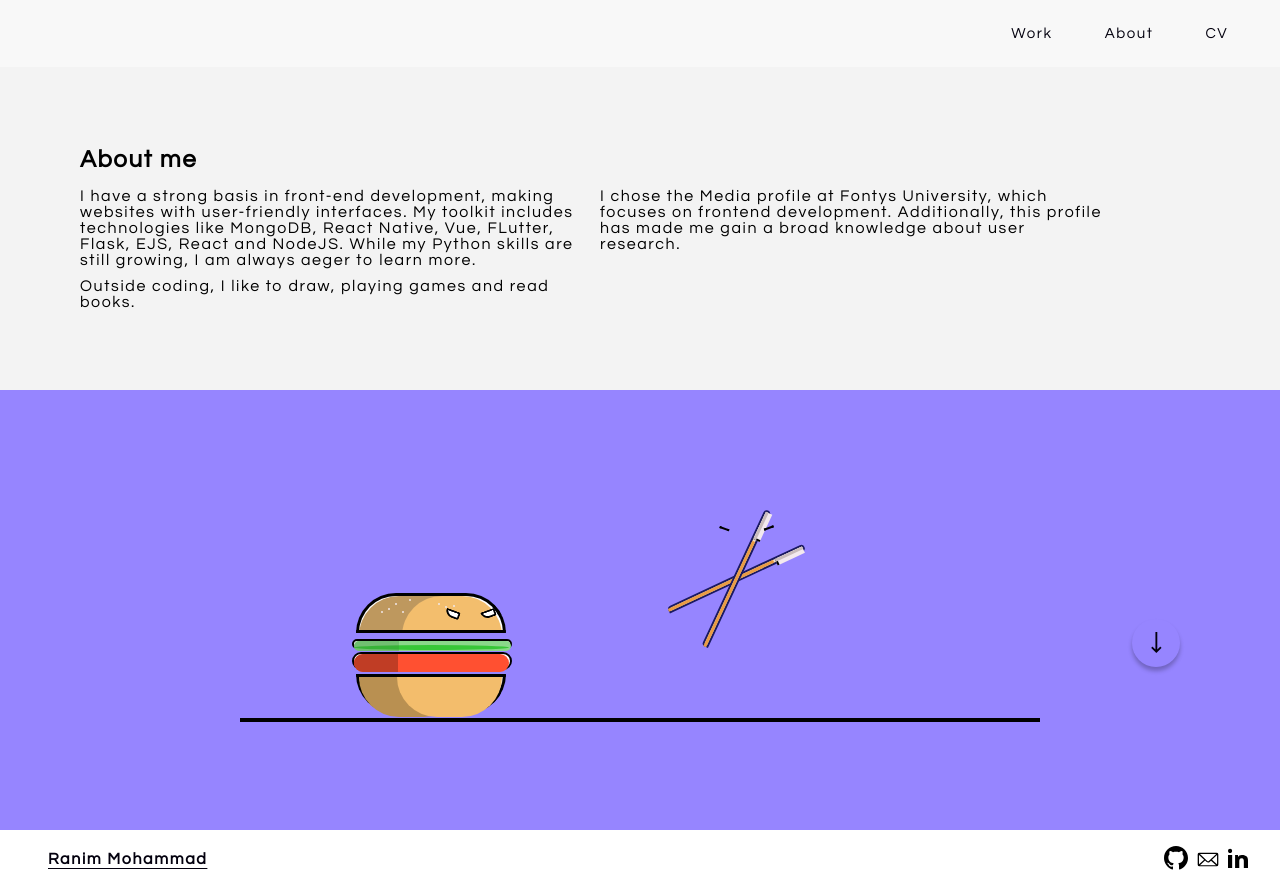
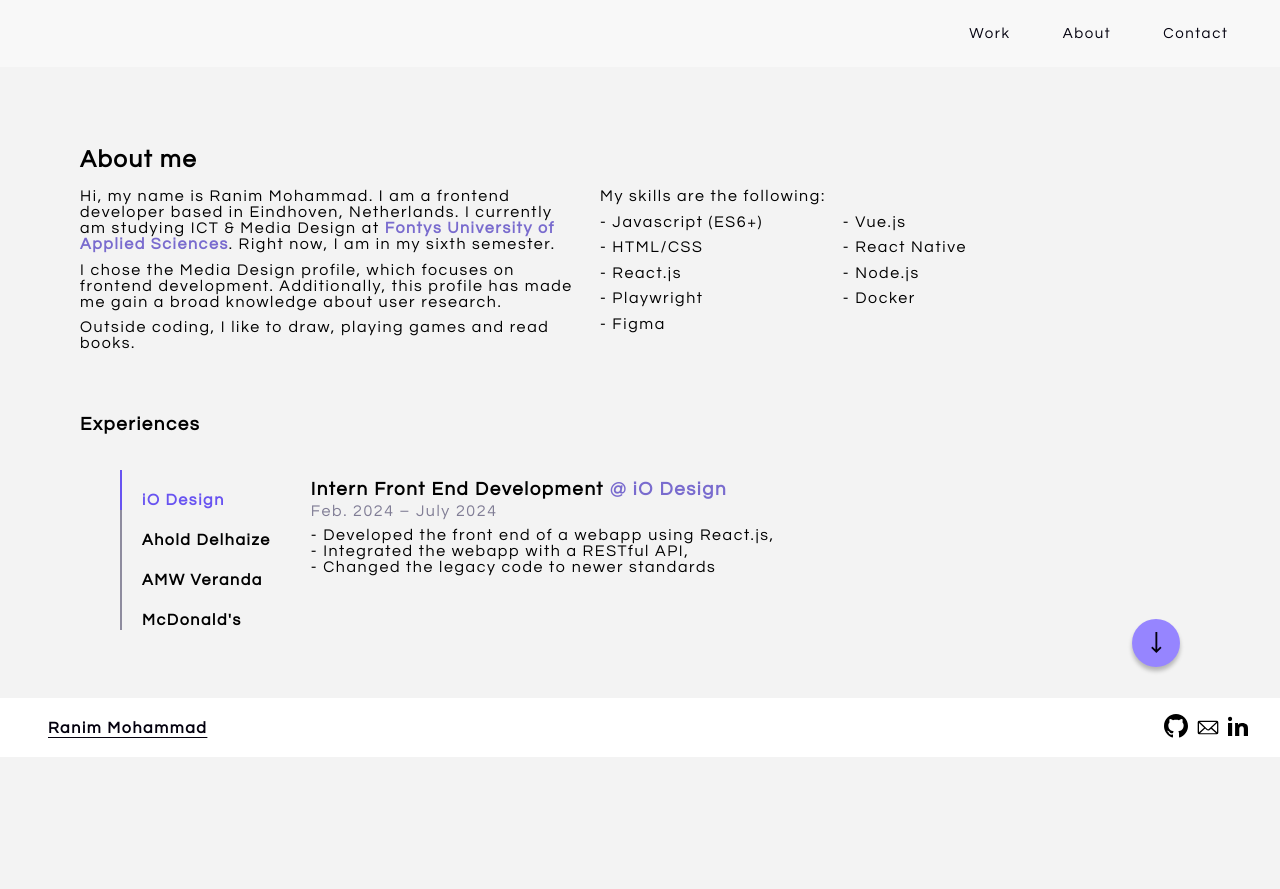
Before and after one commit to ranimxm/internship-portfolio, a Vue app: page /About in a window 1280 px wide. After the commit the page ends 800 px from the top, so only its background shows below. Built offline with nearby package versions, Linux system fonts and the light colour scheme.

Commit message:
feat: Add Contact page and update navigation and update about page

```diff
--- a/src/components/AppHeader.vue
+++ b/src/components/AppHeader.vue
@@ -44,7 +44,7 @@ export default {
             <router-link to="/about" @click="toggleMenu">About</router-link>
           </li>
           <li>
-            <a href="/files/CV Ranim.pdf" target="_blank">CV</a>
+            <router-link to="/contact" @click="toggleMenu">Contact</router-link>
           </li>
         </ul>
       </div>
--- a/src/components/FooterDown.vue
+++ b/src/components/FooterDown.vue
@@ -23,3 +23,9 @@ import LinkedInIcon from "./icons/IconLinkedIn.vue";
     </div>
   </footer>
 </template>
+
+<style scoped>
+.footer {
+  position: relative;
+}
+</style>
--- /dev/null
+++ b/src/components/JobsTabs.vue
@@ -0,0 +1,231 @@
+<script lang="ts">
+export default {
+  data() {
+    return {
+      activeTab: 0,
+      tabs: [
+        {
+          name: "iO Design",
+          rolePrefix: "Intern Front End Development",
+          companyName: "iO Design",
+          companyUrl: "https://www.iodigital.com",
+          period: "Feb. 2024 – July 2024",
+          tasks: [
+            "Developed the front end of a webapp using React.js,",
+            "Integrated the webapp with a RESTful API,",
+            "Changed the legacy code to newer standards"
+          ]
+        },
+        {
+          name: "Ahold Delhaize",
+          roles: [
+            {
+              role: "Senior B",
+              period: "Nov. 2023 – present",
+              tasks: [
+                "Leading a team in the bakery department,",
+                "Overseeing the production of breads and pastries,",
+                "Ensuring the quality of products meets the company's standards"
+              ]
+            },
+            {
+              role: "Bakery",
+              period: "May 2022 – Oct. 2023",
+              tasks: []
+            },
+            {
+              role: "Cashier and Stock Clerk",
+              period: "Mar. 2017 – Jan. 2020",
+              tasks: []
+            }
+          ],
+          companyName: "Ahold Delhaize",
+          companyUrl: "https://www.ah.nl"
+        },
+        {
+          name: "AMW Veranda",
+          rolePrefix: "Freelance Web Development",
+          companyName: "AMW Veranda",
+          companyUrl: "https://www.amwveranda.nl",
+          period: "Dec. 2022 – Mar. 2023",
+          tasks: [
+            "Responsible for creating the backend;",
+            "Contributed to the design of the user interface and its research."
+          ]
+        },
+        {
+          name: "McDonald's",
+          rolePrefix: "All-rounder",
+          companyName: "McDonald's",
+          companyUrl: "https://www.mcdonalds.com",
+          period: "Jan. 2020 – May 2022",
+          tasks: ["preparing food,", "serving customers,", "operating the cash register"]
+        }
+      ]
+    };
+  },
+  computed: {
+    indicatorStyle() {
+      if (window.innerWidth <= 768) {
+        const activeTabElement = document.querySelectorAll(".tab-title")[this.activeTab];
+        const tabWidth = activeTabElement ? (activeTabElement as HTMLElement).offsetWidth : 0;
+        const tabLeft = activeTabElement ? (activeTabElement as HTMLElement).offsetLeft : 0;
+        return {
+          left: `${tabLeft}px`,
+          width: `${tabWidth}px`
+        };
+      } else {
+        return {
+          top: `${this.activeTab * 45}px`
+        };
+      }
+    }
+  }
+};
+</script>
+
+<template>
+  <div class="vertical-tabs">
+    <div class="tab-titles">
+      <div
+        v-for="(tab, index) in tabs"
+        :key="index"
+        :class="{ active: activeTab === index }"
+        @click="activeTab = index"
+        class="tab-title"
+      >
+        {{ tab.name }}
+      </div>
+      <div class="active-indicator" :style="indicatorStyle"></div>
+    </div>
+    <div class="tab-content">
+      <div v-for="(tab, index) in tabs" :key="index" v-show="activeTab === index">
+        <div v-if="tab.roles">
+          <div v-for="(role, roleIndex) in tab.roles" :key="roleIndex">
+            <h3 style="padding-top: 0.5em">
+              {{ role.role }}
+              <span style="color: #796bce">
+                @ {{ " " }}
+                <a :href="tab.companyUrl" target="_blank" class="link">
+                  {{ tab.companyName }}
+                </a></span
+              >
+            </h3>
+            <p class="tab-period">{{ role.period }}</p>
+            <ul>
+              <li v-for="(task, i) in role.tasks" :key="i">- {{ task }}</li>
+            </ul>
+          </div>
+        </div>
+
+        <div v-else>
+          <h3>
+            {{ tab.rolePrefix }}
+            <span style="color: #796bce">
+              @ {{ " " }}
+              <a :href="tab.companyUrl" target="_blank" class="link">
+                {{ tab.companyName }}
+              </a>
+            </span>
+          </h3>
+          <p class="tab-period">{{ tab.period }}</p>
+          <ul>
+            <li v-for="(task, i) in tab.tasks" :key="i">- {{ task }}</li>
+          </ul>
+        </div>
+      </div>
+    </div>
+  </div>
+</template>
+
+<style scoped>
+.vertical-tabs {
+  display: flex;
+  padding: 20px;
+  border-radius: 8px;
+  width: 100%;
+  flex-direction: row;
+}
+
+.tab-period {
+  color: rgb(128, 125, 149);
+  padding-top: 0.25em;
+  padding-bottom: 0.5em;
+}
+
+.tab-titles {
+  position: relative;
+  display: flex;
+  flex-direction: column;
+  margin-left: 20px;
+  border-left: 2px solid rgb(142, 139, 158);
+}
+
+.tab-title {
+  padding: 10px 20px;
+  cursor: pointer;
+  font-weight: bold;
+  height: 40px;
+  line-height: 40px;
+  position: relative;
+  z-index: 1;
+  transition: color 0.3s ease;
+}
+
+.tab-title:hover {
+  color: #6853f1;
+}
+
+.tab-title.active {
+  color: #6853f1;
+}
+
+.active-indicator {
+  position: absolute;
+  width: 2.6px;
+  height: 40px;
+  background-color: #6853f1;
+  left: -2.4px;
+  top: 0;
+  transition: top 0.3s ease;
+  z-index: 2;
+}
+
+.tab-content {
+  flex: 1;
+  padding: 10px 20px;
+}
+
+@media (max-width: 768px) {
+  .vertical-tabs {
+    flex-direction: column;
+  }
+
+  .tab-titles {
+    flex-direction: row;
+    margin-left: 0;
+    overflow-y: scroll;
+    border-left: none;
+    border-bottom: 2px solid rgb(142, 139, 158);
+  }
+
+  .tab-title {
+    flex: 1;
+    padding: 10px;
+    height: auto;
+    line-height: normal;
+    text-align: center;
+  }
+
+  .active-indicator {
+    height: 2px;
+    width: 100%;
+    left: 0;
+    bottom: -1.8px;
+    top: auto;
+    transition:
+      left 0.3s ease,
+      width 0.3s ease;
+  }
+}
+</style>
--- a/src/styles/style.scss
+++ b/src/styles/style.scss
@@ -168,6 +168,30 @@ body {
   flex-direction: row;
   justify-content: space-between;
   align-items: center;
+}
+.link {
+  font-weight: 700;
+  cursor: pointer;
+  color: #796bce;
+  position: relative;
+  padding-bottom: 3px;
+  text-decoration: none;
+}
+
+.link::after {
+  content: "";
+  width: 0%;
+  height: 2px;
+  border-radius: 99px;
+  background-color: #6853f1;
+  position: absolute;
+  bottom: 0;
+  left: 0;
+  transition: width 0.3s ease;
+}
+
+.link:hover::after {
+  width: 100%;
 }
 
 .nav {
--- a/src/util/pages.ts
+++ b/src/util/pages.ts
@@ -42,6 +42,11 @@ export const routes = [
     component: () => import("../views/project-items/TodoView.vue")
   },
   {
+    path: "/Contact",
+    name: "Contact",
+    component: () => import("../views/ContactView.vue")
+  },
+  {
     path: "/:pathMatch(.*)*",
     name: "Page not found",
     component: () => import("../components/PageNotFound.vue")
--- a/src/views/AboutView.vue
+++ b/src/views/AboutView.vue
@@ -1,13 +1,6 @@
-<script lang="ts">
-import LoadingScreen from "../components/LoadingScreen.vue";
-import BurgerAnimation from "../components/BurgerAnimation.vue";
-
-export default {
-  components: {
-    LoadingScreen,
-    BurgerAnimation
-  }
-};
+<script setup lang="ts">
+import LoadingScreen from "@/components/LoadingScreen.vue";
+import JobsTabs from "@/components/JobsTabs.vue";
 </script>
 
 <template>
@@ -19,35 +12,46 @@ export default {
       <div class="container">
         <div class="left">
           <p>
-            I have a strong basis in front-end development, making websites with user-friendly
-            interfaces. My toolkit includes technologies like MongoDB, React Native, Vue, FLutter,
-            Flask, EJS, React and NodeJS. While my Python skills are still growing, I am always
-            aeger to learn more.
+            Hi, my name is Ranim Mohammad. I am a frontend developer based in Eindhoven,
+            Netherlands. I currently am studying ICT & Media Design at
+            <a link="https://www.fontys.nl/Home.htm" target="_blank" class="link"
+              >Fontys University of Applied Sciences</a
+            >. Right now, I am in my sixth semester.
+          </p>
+          <p>
+            I chose the Media Design profile, which focuses on frontend development. Additionally,
+            this profile has made me gain a broad knowledge about user research.
           </p>
           <p>Outside coding, I like to draw, playing games and read books.</p>
         </div>
         <div class="right">
-          <p>
-            I chose the Media profile at Fontys University, which focuses on frontend development.
-            Additionally, this profile has made me gain a broad knowledge about user research.
-          </p>
+          <p>My skills are the following:</p>
+          <div class="container">
+            <ul class="left">
+              <li>- Javascript (ES6+)</li>
+              <li>- HTML/CSS</li>
+              <li>- React.js</li>
+              <li>- Playwright</li>
+              <li>- Figma</li>
+            </ul>
+            <ul class="right">
+              <li>- Vue.js</li>
+              <li>- React Native</li>
+              <li>- Node.js</li>
+              <li>- Docker</li>
+            </ul>
+          </div>
         </div>
       </div>
     </div>
+    <div class="about" style="padding-bottom: 0">
+      <h3>Experiences</h3>
+      <JobsTabs />
+    </div>
   </section>
-
-  <div class="bottomg">
-    <BurgerAnimation />
-  </div>
 </template>
 
 <style scoped>
-.bottomg {
-  height: 55vh;
-  background-color: #9685ff;
-  width: 100%;
-}
-
 .about-container {
   display: flex;
   align-items: center;
--- /dev/null
+++ b/src/views/ContactView.vue
@@ -0,0 +1,116 @@
+<script setup lang="ts">
+import LoadingScreen from "@/components/LoadingScreen.vue";
+import GitHubIcon from "../components/icons/IconGitHub.vue";
+import EmailIcon from "../components/icons/IconMail.vue";
+import LinkedInIcon from "../components/icons/IconLinkedIn.vue";
+import BurgerAnimation from "@/components/BurgerAnimation.vue";
+</script>
+
+<template>
+  <LoadingScreen />
+
+  <section class="about-container">
+    <div class="about">
+      <div class="padding">
+        <h1>Contact me</h1>
+        <p>Want to discuss about new challenges and opportunities?</p>
+        <p>Feel free to contact me through these options down below!</p>
+      </div>
+      <div class="container">
+        <div class="left">
+          <h3>Email</h3>
+          <a href="mailto: ranimm01@hotmail.com" class="mail icons">
+            <EmailIcon />
+            <p class="link">ranimm01@hotmail.com</p>
+          </a>
+        </div>
+        <div class="right">
+          <h3 style="color: inherit; font-size: 18px">Other platforms</h3>
+          <ul style="display: flex; flex-direction: column; gap: 0.5em">
+            <li>
+              <a href="https://github.com/ranimxm" target="_blank" class="github icons">
+                <GitHubIcon />
+                <p class="link">ranimxm</p>
+              </a>
+            </li>
+            <li>
+              <a href="https://www.linkedin.com/in/ranim-m" target="_blank" class="github icons">
+                <LinkedInIcon />
+                <p class="link">Ranim Mohammad</p>
+              </a>
+            </li>
+          </ul>
+        </div>
+      </div>
+    </div>
+  </section>
+  <div class="bottomg">
+    <BurgerAnimation />
+  </div>
+</template>
+
+<style scoped>
+.bottomg {
+  position: relative;
+  height: 55vh;
+  background-color: #9685ff;
+  width: 100%;
+}
+
+.about-container {
+  display: flex;
+  align-items: center;
+  flex-direction: column;
+  justify-content: space-between;
+  padding: 3em;
+  width: 100%;
+}
+
+.about {
+  display: flex;
+  width: 100%;
+  padding: 2em;
+  flex-direction: column;
+  align-items: flex-start;
+  gap: 1em;
+}
+
+.container {
+  display: flex;
+  flex-direction: row;
+  gap: 1em;
+  width: 100%;
+}
+
+.left {
+  width: 50%;
+  display: flex;
+  flex-direction: column;
+  gap: 0.6em;
+}
+
+.right {
+  width: 50;
+  display: flex;
+  flex-direction: column;
+  gap: 0.6em;
+}
+
+@media screen and (max-width: 768px) {
+  .container {
+    flex-direction: column;
+  }
+
+  .about-container {
+    padding: 0;
+  }
+
+  .left {
+    width: 100%;
+  }
+
+  .right {
+    width: 100%;
+  }
+}
+</style>
--- a/src/views/project-items/AmwView.vue
+++ b/src/views/project-items/AmwView.vue
@@ -32,8 +32,8 @@ export default {
     <template #content>
       <div class="text">
         <p>
-          <a href="http://amwveranda.nl/" target="_blank">The website</a> is currently being hosted
-          on GoDaddy.
+          <a href="http://amwveranda.nl/" target="_blank" class="link">The website</a> is currently
+          being hosted on GoDaddy.
         </p>
         <p>
           I had the opportunity to create a website for a company that specializes in making
--- a/src/views/project-items/MusicAppView.vue
+++ b/src/views/project-items/MusicAppView.vue
@@ -29,8 +29,8 @@ export default {
     <template #content>
       <div class="text">
         <p>
-          The <a href="https://scara.netlify.app/" target="_blank">music app</a> is currently hosted
-          on Netlify.
+          The <a href="https://scara.netlify.app/" target="_blank" class="link">music app</a> is
+          currently hosted on Netlify.
         </p>
         <p>
           As a devoted fan of a particular fandom, a friend approached me with an interesting
--- a/src/views/project-items/NoteAppView.vue
+++ b/src/views/project-items/NoteAppView.vue
@@ -30,7 +30,7 @@ export default {
     <template #content>
       <div class="text">
         <p>
-          The <a href="https://duocase.onrender.com/" target="_blank">note app</a> is currently
+          The <a href="https://duocase.onrender.com/" class="link" target="_blank">note app</a> is
           hosted on Render.
         </p>
         <p>
--- a/src/views/project-items/TodoView.vue
+++ b/src/views/project-items/TodoView.vue
@@ -30,8 +30,9 @@ export default {
     <template #content>
       <div class="text">
         <p>
-          The <a href="https://todo-list-2k6n.onrender.com/" target="_blank">todo list</a> is
-          currently hosted on Render.
+          The
+          <a href="https://todo-list-2k6n.onrender.com/" class="link" target="_blank">todo list</a>
+          is currently hosted on Render.
         </p>
         <p></p>
       </div>
--- a/src/views/project-items/TwitterView.vue
+++ b/src/views/project-items/TwitterView.vue
@@ -32,8 +32,8 @@ export default {
     <template #content>
       <div class="text">
         <p>
-          <a href="https://twittah.onrender.com" target="_blank">The website</a> is being hosted on
-          Render.
+          <a href="https://twittah.onrender.com" class="link" target="_blank">The website</a> is
+          being hosted on Render.
         </p>
         <p>
           As part of a school challenge, I was tasked with recreating a website, and I decided to
```
Also changed, not shown: 1 other file (tests, documents, lock files or other folders).
